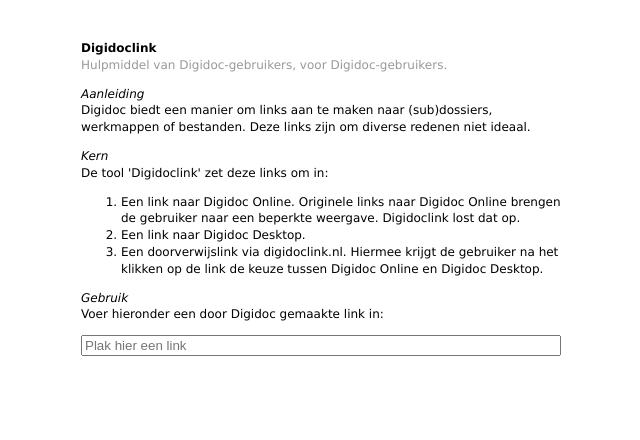
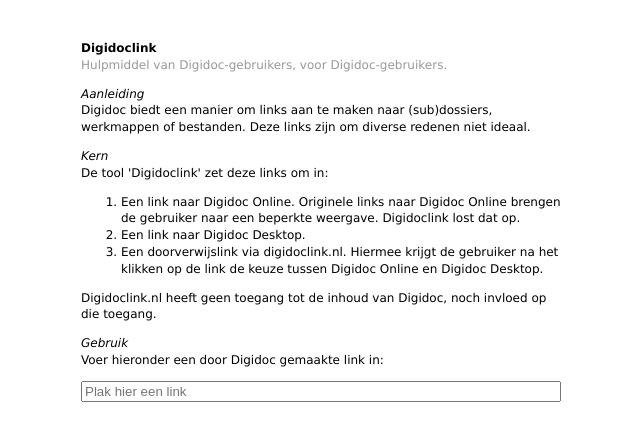
Before and after one commit to TimSpeelman/digidoclink, a plain HTML site: page src/index.html in a window 1280 px wide. Shown: the whole page, without its empty margins (319-959 px from the left). Drawn offline with Linux system fonts and the light colour scheme.

Commit message:
Add security explainer

```diff
--- a/src/index.html
+++ b/src/index.html
@@ -21,6 +21,7 @@
             <li>Een link naar Digidoc Desktop.</li>
             <li>Een doorverwijslink via digidoclink.nl. Hiermee krijgt de gebruiker na het klikken op de link de keuze tussen Digidoc Online en Digidoc Desktop.</li>
         </ol>
+        <p>Digidoclink.nl heeft geen toegang tot de inhoud van Digidoc, noch invloed op die toegang.</p>
 
         <h2>Gebruik</h2>
         <p>Voer hieronder een door Digidoc gemaakte link in:</p>
```
